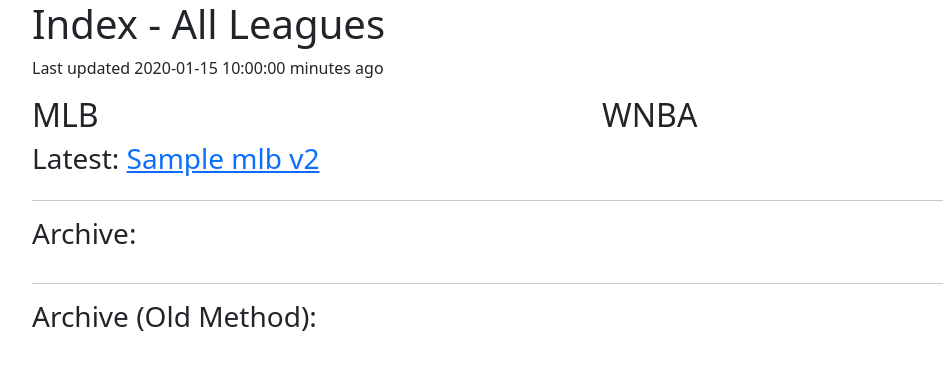
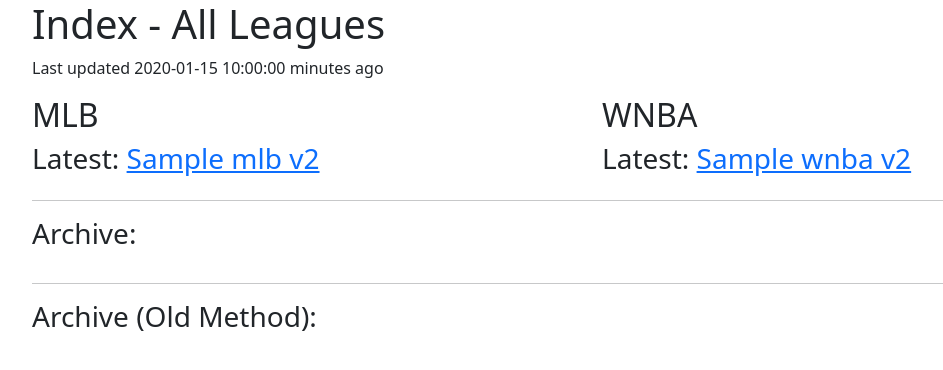
Before and after one commit to nklsimmons/sportscraper, a Flask app: template templates/league_index.html in a window 1280 px wide. Shown: the top 370 px of the page, without its empty margins (50-993 px from the left). Run offline with Flask 3, Linux system fonts and the light colour scheme; the template is opened without the code that fills it: most values are stand-ins (such as "Sample title", 1, 10 or a date in 2020).

Commit message:
Show WNBA picks

```diff
--- a/app.py
+++ b/app.py
@@ -85,9 +85,9 @@
     url = f"/consensus/pickleaders/{league.lower()}?"
 
     query = urlencode({
+        "orderPickBy": kwargs.get("orderPickBy"),
+        "orderBy": kwargs.get("orderBy", "Units"),
         "totalPicks": kwargs.get("totalPicks", "500"),
-        "orderBy": kwargs.get("orderBy", "Units"),
-        "orderPickBy": kwargs.get("orderPickBy"),
     })
     altTextToSearch = f"{league.lower()} Pending Picks"
 
--- a/templates/league_index.html
+++ b/templates/league_index.html
@@ -20,12 +20,8 @@
 
             <div class="col">
                 <h2>WNBA</h2>
+                <h3>Latest: <a href="picks/v2/wnba/{{ league_dates["wnba_v2"][0]["date"] }}">{{ league_dates["wnba_v2"][0]["name"] }}</a></h3>
             </div>
-
-            {# <div class="col">
-                <h2>WNBA</h2>
-                <h3>Latest: <a href="picks/wnba/{{ league_dates["wnba"][0]["date"] }}">{{ league_dates["wnba"][0]["name"] }}</a></h3>
-            </div> #}
         </div>
 
         <hr>
@@ -39,11 +35,11 @@
                 {% endfor %}
             </div>
 
-            {# <div class="col">
-                {% for date in league_dates["wnba"][1:] %}
-                    <h4><a href="picks/wnba/{{ date["date"] }}">{{ date["name"] }}</a></h4>
+            <div class="col">
+                {% for date in league_dates["wnba_v2"][1:] %}
+                    <h4><a href="picks/v2/wnba/{{ date["date"] }}">{{ date["name"] }}</a></h4>
                 {% endfor %}
-            </div> #}
+            </div>
         </div>
 
         <hr>
```
Also changed, not shown: fetch_data_v2.py (+10 -4 lines).
